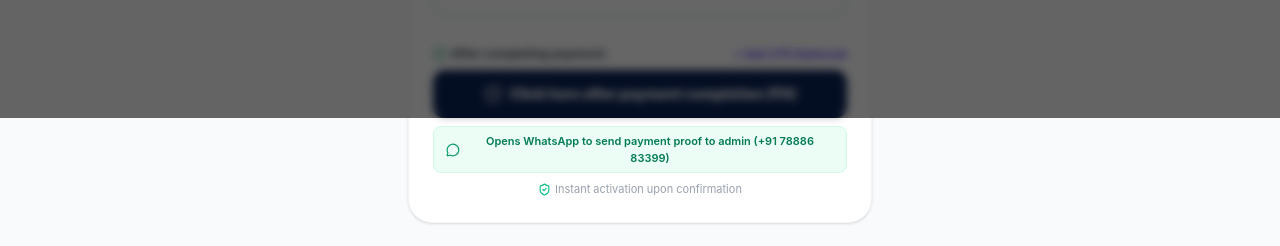
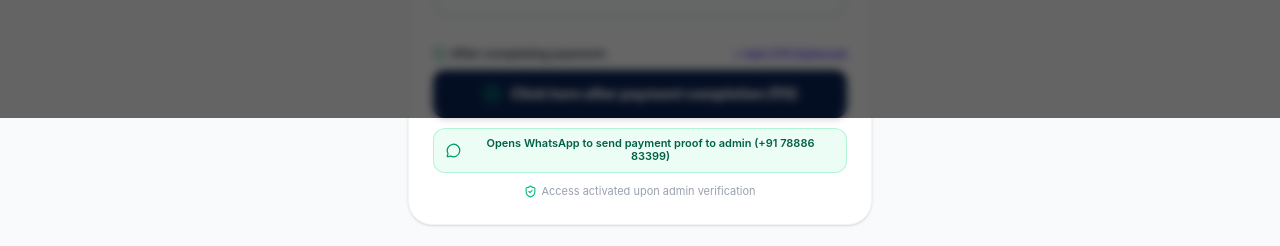
Before and after one commit to vishalkumarx/prepbuddy-web, a React (Vite) app: page /payment/1/1 in a window 1280 px wide. Shown: the part 682-928 px from the top of the page. Built offline with nearby package versions, Linux system fonts and the light colour scheme.

Commit message:
style: fix icon alignment and text layout in payment button and whatsapp notice

```diff
--- a/src/components/DummyPaymentGateway.jsx
+++ b/src/components/DummyPaymentGateway.jsx
@@ -396,27 +396,29 @@ export default function DummyPaymentGateway() {
             <button
               onClick={handleConfirmEnrollment}
               disabled={loading}
-              className="w-full bg-[#0B2457] hover:bg-[#07193d] text-white font-black text-sm py-3.5 rounded-xl shadow-md active:scale-[0.98] transition-all flex items-center justify-center gap-2 disabled:opacity-70"
+              className="w-full bg-[#0B2457] hover:bg-[#07193d] text-white font-black text-sm py-3.5 px-4 rounded-xl shadow-md active:scale-[0.98] transition-all flex items-center justify-center gap-2.5 text-center leading-snug disabled:opacity-70"
             >
               {loading ? (
                 <>
-                  <Loader2 className="animate-spin" size={18} />
-                  Verifying & Enrolling...
+                  <Loader2 className="animate-spin shrink-0" size={18} />
+                  <span>Submitting Join Request...</span>
                 </>
               ) : (
                 <>
-                  <CheckCircle size={18} />
-                  Click here after payment completion [₹{price}]
+                  <CheckCircle size={18} className="shrink-0 text-emerald-400" />
+                  <span>Click here after payment completion [₹{price}]</span>
                 </>
               )}
             </button>
-            <p className="text-[11px] text-center text-emerald-700 font-semibold mt-2 flex items-center justify-center gap-1.5 bg-emerald-50 py-1.5 px-3 rounded-lg border border-emerald-100">
-              <MessageCircle size={14} className="text-emerald-600" /> Opens WhatsApp to send payment proof to admin (+91 78886 83399)
-            </p>
+            <div className="text-[11px] text-emerald-800 font-semibold mt-2.5 flex items-center justify-center gap-1.5 bg-emerald-50 py-2 px-3 rounded-xl border border-emerald-200/80 text-center leading-tight">
+              <MessageCircle size={15} className="text-emerald-600 shrink-0" />
+              <span>Opens WhatsApp to send payment proof to admin (+91 78886 83399)</span>
+            </div>
           </div>
 
-          <p className="text-[11px] text-center text-gray-400 mt-2 flex items-center justify-center gap-1">
-            <ShieldCheck size={13} className="text-emerald-500" /> Instant activation upon confirmation
+          <p className="text-[11px] text-center text-gray-400 mt-2.5 flex items-center justify-center gap-1">
+            <ShieldCheck size={13} className="text-emerald-500 shrink-0" />
+            <span>Access activated upon admin verification</span>
           </p>
 
         </div>
```
